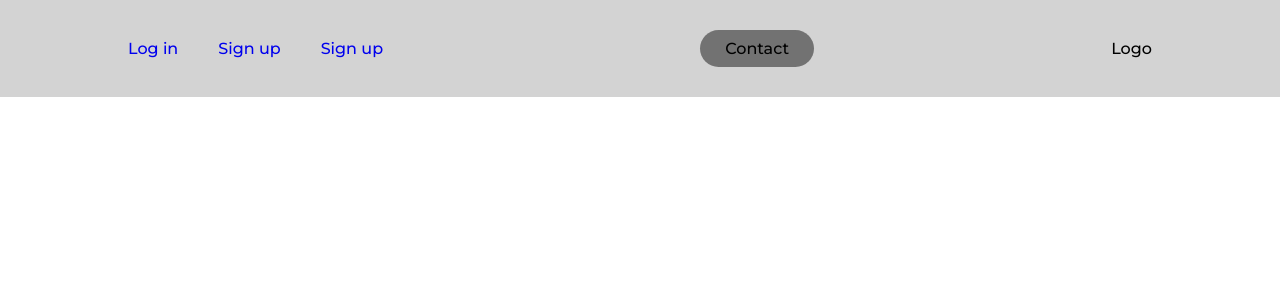
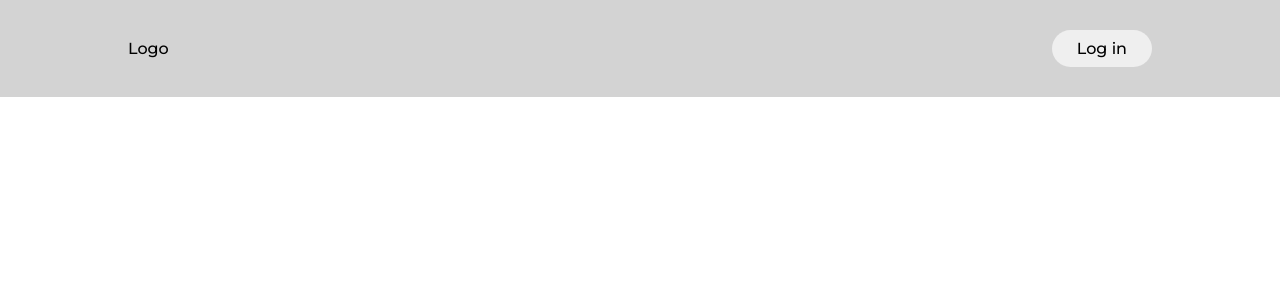
Before and after one commit to quanhoang288/Web-Technology-Project, a React (Create React App) app in the folder frontend/: page / in a window 1280 px wide. Shown: the top 300 px of the page. Built offline with nearby package versions, Linux system fonts and the light colour scheme.

Commit message:
'update'

```diff
--- a/frontend/src/components/NavBar/NavBar.css
+++ b/frontend/src/components/NavBar/NavBar.css
@@ -8,36 +8,16 @@
 
 }
 .logo{
-    order: 3;
-    margin-left: auto;
+
+    margin-right: auto;
 }
-nav{
-    order: 1;
+.links{
+    color: black;
 }
-ul{
-    list-style: none;
-}
-.nav__links li{
-    display: inline-block;
-    padding: 0px 20px ;
-}
-.nav__links li:nth-child(1){
-    display: inline-block;
-    padding: 0px 20px 0px 0px ;
-}
-.nav__links li .links{
-    transition: all 0.5s ease-out 0s;
 
-}
-.cta{
-    order: 2;
-}
-.nav__links li .links:hover{
-    color: #0088a9;
-}
 .header button{
     padding: 9px 25px;
-    background-color: rgba(51, 51, 51, 0.6);
+
     border: none;
     border-radius: 50px;
     cursor: pointer;
--- a/frontend/src/components/NavBar/NavBar.js
+++ b/frontend/src/components/NavBar/NavBar.js
@@ -13,7 +13,7 @@ export class NavBar extends Component {
             <header class='header'>
                 <div className='logo'>Logo</div>
                 <nav>
-                    <ul className='nav__links'>
+                    {/* <ul className='nav__links'>
                         <li>
                             <Link className='links' to='/login'>Log in</Link>
                         </li>
@@ -25,10 +25,23 @@ export class NavBar extends Component {
                         </li>
 
 
-                    </ul>
+                    </ul> */}
 
                 </nav>
-                <button className='cta'>Contact</button>
+                {
+                    !this.props.user ?
+                        <button>
+                            <Link className='links' to='/login'>Log in</Link>
+                        </button>
+                        :
+                        <button onClick={this.props.signout}>
+                            <Link className='links' to='/'>Log out</Link>
+                        </button>
+
+                }
+
+
+
             </header>
 
 
--- a/frontend/src/components/Table/Table.css
+++ b/frontend/src/components/Table/Table.css
@@ -23,9 +23,10 @@ table {
 
   .searchfield{
     height: 50px;
-    width: 100%;
-    margin-top: 30px;
+    width: 95%;
+    margin: 30px auto;
     position: relative;
+
 
   }
   .searchfield input{
@@ -73,10 +74,11 @@ table {
 
   .hiddenCB .checkboxes{
     display: flex;
-    margin: 0;
+    margin: 30px auto;
     padding: 0;
     list-style: none;
     justify-content: center;
+
 
 
   }
--- a/frontend/src/components/Table/Table.js
+++ b/frontend/src/components/Table/Table.js
@@ -149,14 +149,6 @@ export class Table extends Component {
 
 
 
-                <header>header</header>
-                <section>
-                    <div>a</div>
-                    <div>b</div>
-                    <div className='pro'>c</div>
-                </section>
-                <section>lowr-section</section>
-                <footer>footer</footer>
 
             </React.Fragment>
 
```
